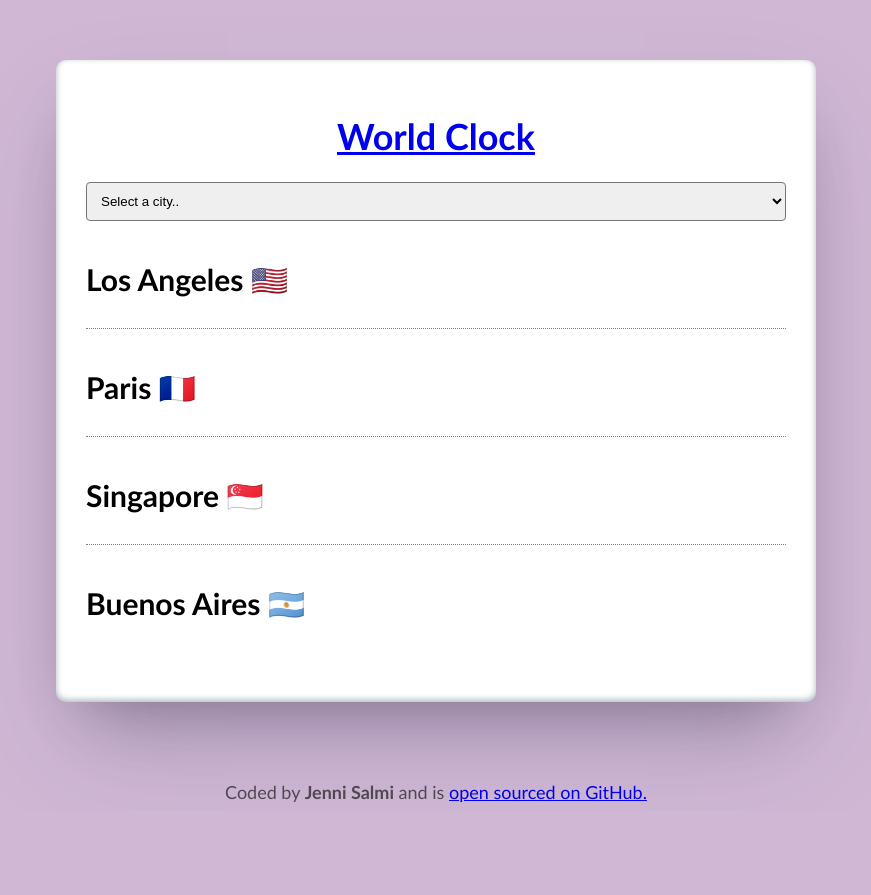
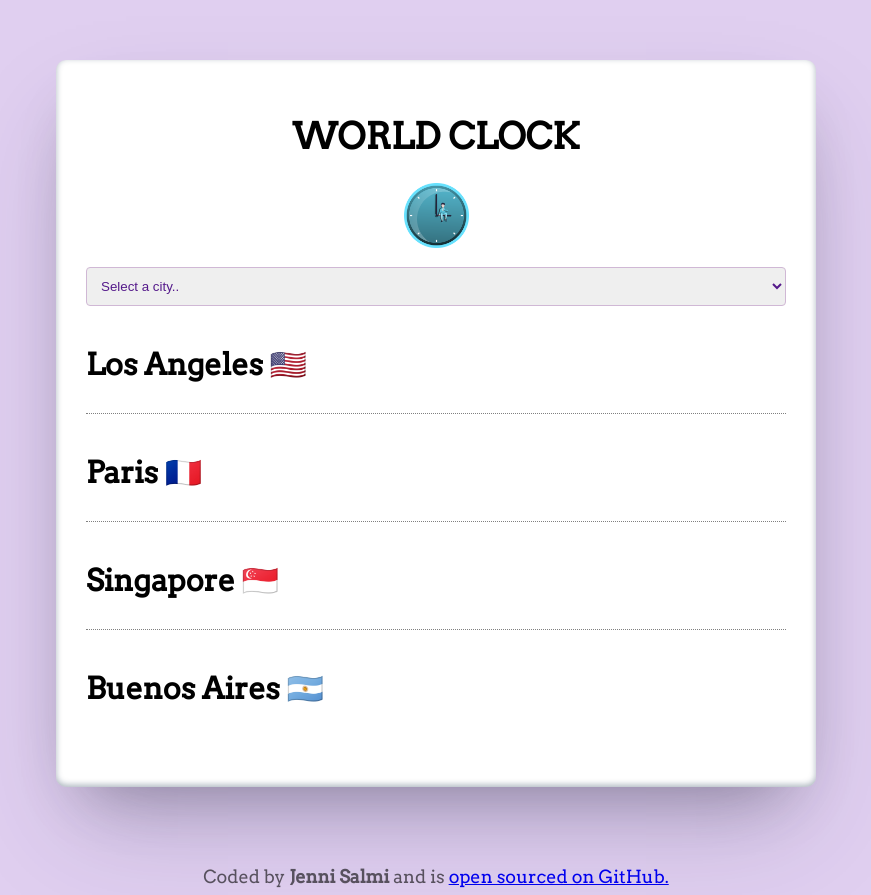
Before and after one commit to milano5naranja/world-clock, a plain HTML site: page index.html in a window 1280 px wide. Shown: the whole page, without its empty margins (204-1075 px from the left). Before the commit the page ends 811 px from the top, so only its background shows below. Drawn offline with nearby package versions, Linux system fonts and the light colour scheme; a script that the page names is missing.

Commit message:
Added a clock icon

```diff
--- a/css/style.css
+++ b/css/style.css
@@ -1,6 +1,6 @@
 body {
-  background-color: rgb(208, 184, 213);
-  font-family: "Gill Sans", "Gill Sans MT", Calibri, "Trebuchet MS", sans-serif;
+  background-color: #e0cff0;
+  font-family: "Arvo", serif;
 }
 
 h2 {
@@ -12,14 +12,20 @@ select {
   width: 100%;
   border-radius: 4px;
   padding: 10px;
+  border-color: rgb(208, 184, 213);
+  color: #551a8b;
 }
 
 h1 {
   text-align: center;
-  font-family: "Gill Sans", "Gill Sans MT", Calibri, "Trebuchet MS", sans-serif;
+  font-family: "Arvo", serif;
   font-size: 36px;
 }
 
+img {
+  margin: 0 auto;
+  display: block;
+}
 .container {
   max-width: 700px;
   margin: 60px auto;
--- a/index.html
+++ b/index.html
@@ -5,15 +5,25 @@
     <meta http-equiv="X-UA-Compatible" content="IE=edge" />
     <meta name="viewport" content="width=device-width, initial-scale=1.0" />
     <link rel="stylesheet" href="css/style.css" />
-    <script src="https://cdnjs.cloudflare.com/ajax/libs/moment.js/2.29.4/moment.min.js"></script>
+    <link rel="preconnect" href="https://fonts.googleapis.com" />
+    <link rel="preconnect" href="https://fonts.gstatic.com" crossorigin />
+    <link
+      href="https://fonts.googleapis.com/css2?family=Arvo&display=swap"
+      rel="stylesheet"
+    />
+    <script
+      src="https://cdnjs.cloudflare.com/ajax/libs/moment.js/2.29.4/moment.min.js"
+      alt="clock"
+    ></script>
     <script src="https://cdnjs.cloudflare.com/ajax/libs/moment-timezone/0.5.43/moment-timezone-with-data-10-year-range.min.js"></script>
     <title>World Clock - Jenni Salmi</title>
   </head>
   <body>
     <div class="container">
-      <h1>
-        <a href="/"> World Clock </a>
-      </h1>
+      <h1>WORLD CLOCK</h1>
+      <a href="/"><img src="images/clock_image.png" width="65" /> </a>
+
+      <br />
 
       <select id="city">
         <option value="">Select a city..</option>
```
Also changed, not shown: images/clock_image.png (added), 1 other file.
